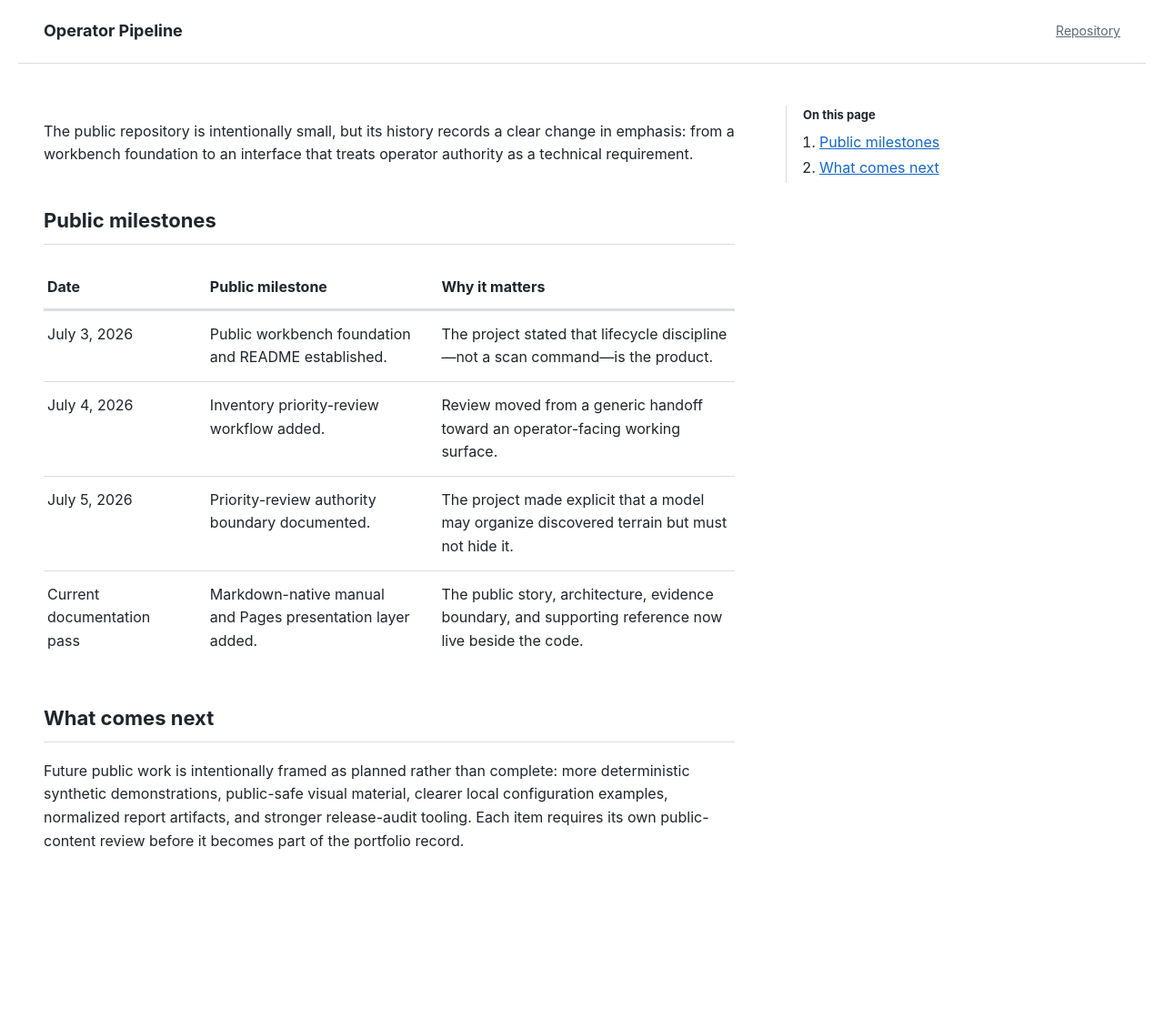
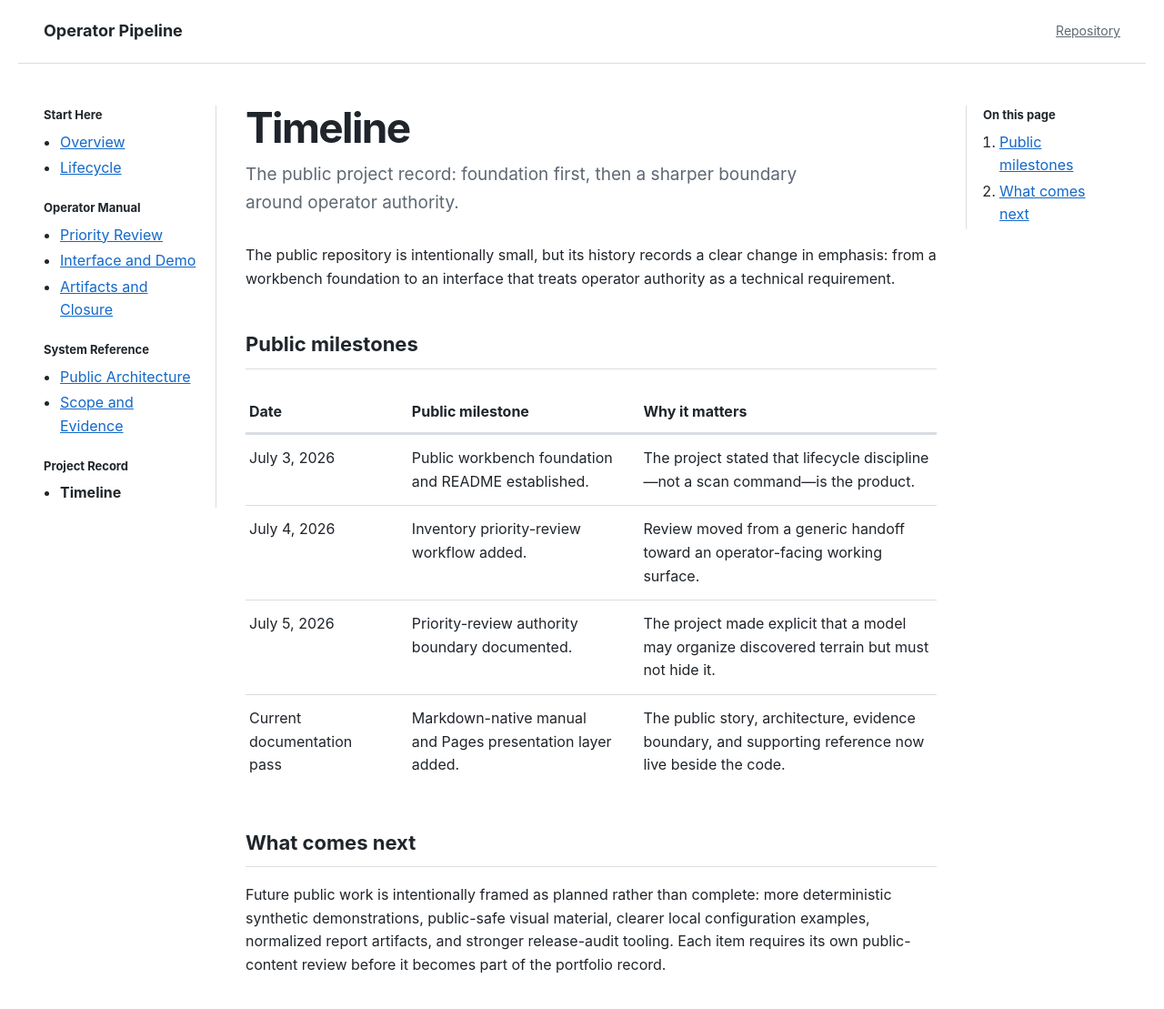
Before and after one commit to broeneatsdinner/operator-pipeline, a Jekyll site: the page built from docs/timeline.md, in a window 1280 px wide and 1162 px high. Shown: the top 1109 px of the window at 91% size. Built offline with Jekyll 4.4.1, drawn with Linux system fonts in a browser that asks for light colours.

Commit message:
Fix timeline front matter

```diff
--- a/docs/timeline.md
+++ b/docs/timeline.md
@@ -1,6 +1,6 @@
 ---
 title: Timeline
-summary: The public project record: foundation first, then a sharper boundary around operator authority.
+summary: "The public project record: foundation first, then a sharper boundary around operator authority."
 layout: reference
 permalink: /timeline/
 ---
```
